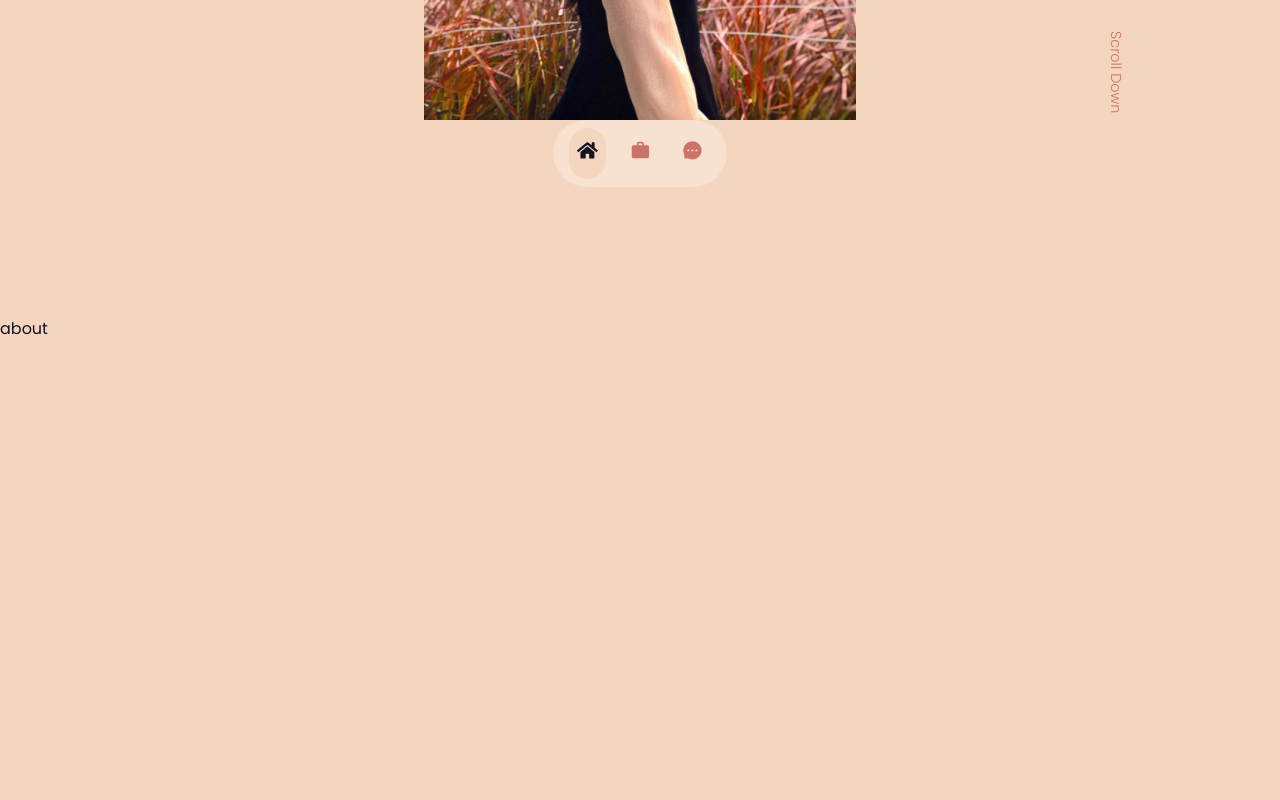
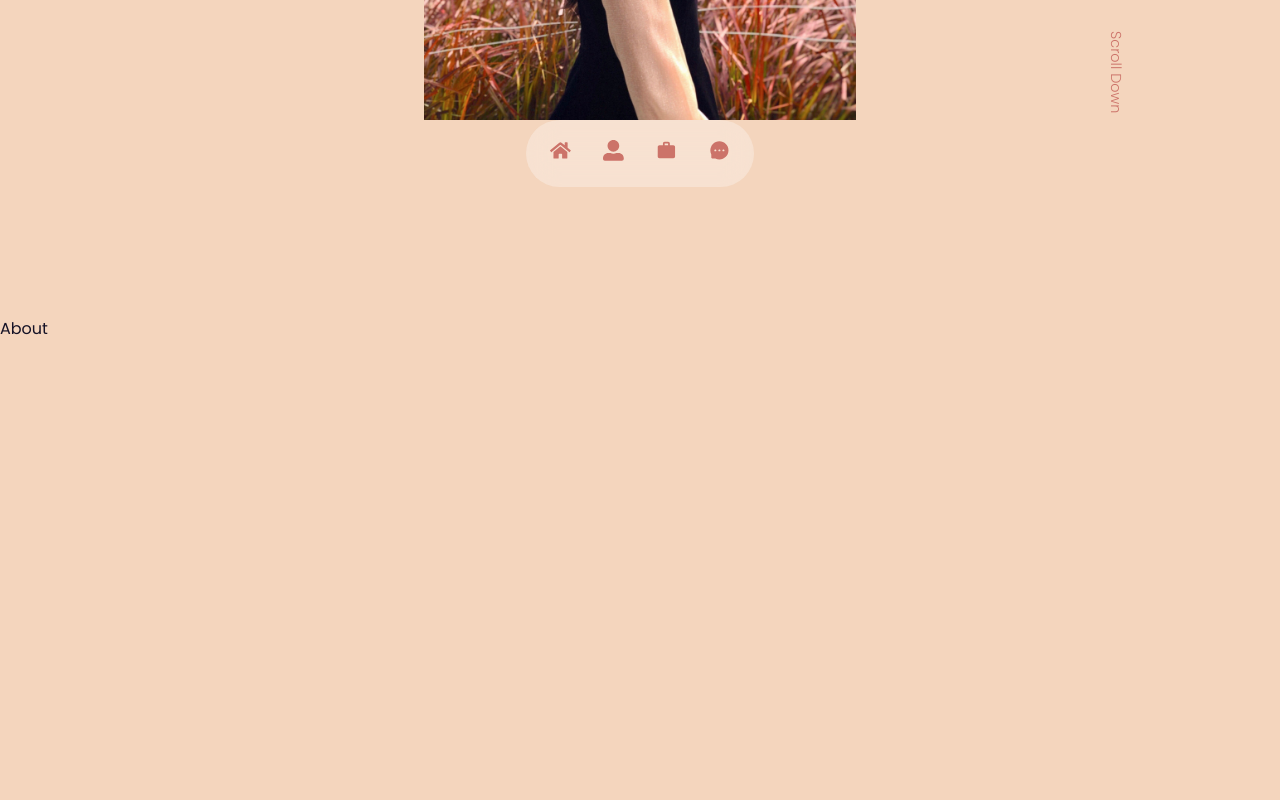
Before and after one commit to MiasPham/PersonalWebsite, a React (Create React App) app: page / in a window 1280 px wide. Shown: the part 680-1480 px from the top of the page. Built offline with nearby package versions, Linux system fonts and the light colour scheme.

Commit message:
NavBar Update

```diff
--- a/package.json
+++ b/package.json
@@ -6,7 +6,9 @@
     "@testing-library/jest-dom": "^5.16.5",
     "@testing-library/react": "^13.3.0",
     "@testing-library/user-event": "^13.5.0",
+    "bootstrap": "^5.2.0",
     "react": "^18.2.0",
+    "react-bootstrap": "^2.5.0",
     "react-dom": "^18.2.0",
     "react-icons": "^4.4.0",
     "react-scripts": "5.0.1",
--- a/src/components/about/About.jsx
+++ b/src/components/about/About.jsx
@@ -3,7 +3,9 @@ import "./about.css";
 
 const About = () => {
   return (
-    <section>about</section>
+    <section id='about'>
+      About
+    </section>
   )
 }
 
--- a/src/components/nav/Nav.jsx
+++ b/src/components/nav/Nav.jsx
@@ -2,6 +2,7 @@ import React from 'react'
 import { useState } from 'react'
 import './nav.css'
 import {FaHome} from 'react-icons/fa'
+import {FaUserAlt} from 'react-icons/fa'
 import {MdWork} from 'react-icons/md'
 import {AiFillMessage} from 'react-icons/ai'
 
@@ -11,12 +12,17 @@ const Nav = () => {
     <nav>
       <a href="#home"
         onClick={() => setActiveNav('#home')}
-        className={activeNav === '#' ? 'active' : ''}>
+        className={activeNav === '#home' ? 'active' : ''}>
         <FaHome />
       </a>
-      <a href="#experience"
+      <a href="#about"
         onClick={() => setActiveNav('#about')}
         className={activeNav === '#about' ? 'active' : ''}>
+        <FaUserAlt />
+      </a>
+      <a href="#experience"
+        onClick={() => setActiveNav('#experience')}
+        className={activeNav === '#experience' ? 'active' : ''}>
         <MdWork />
       </a>
       <a href="#contact"
```
Also changed, not shown: 1 other file (tests, documents, lock files or other folders).
